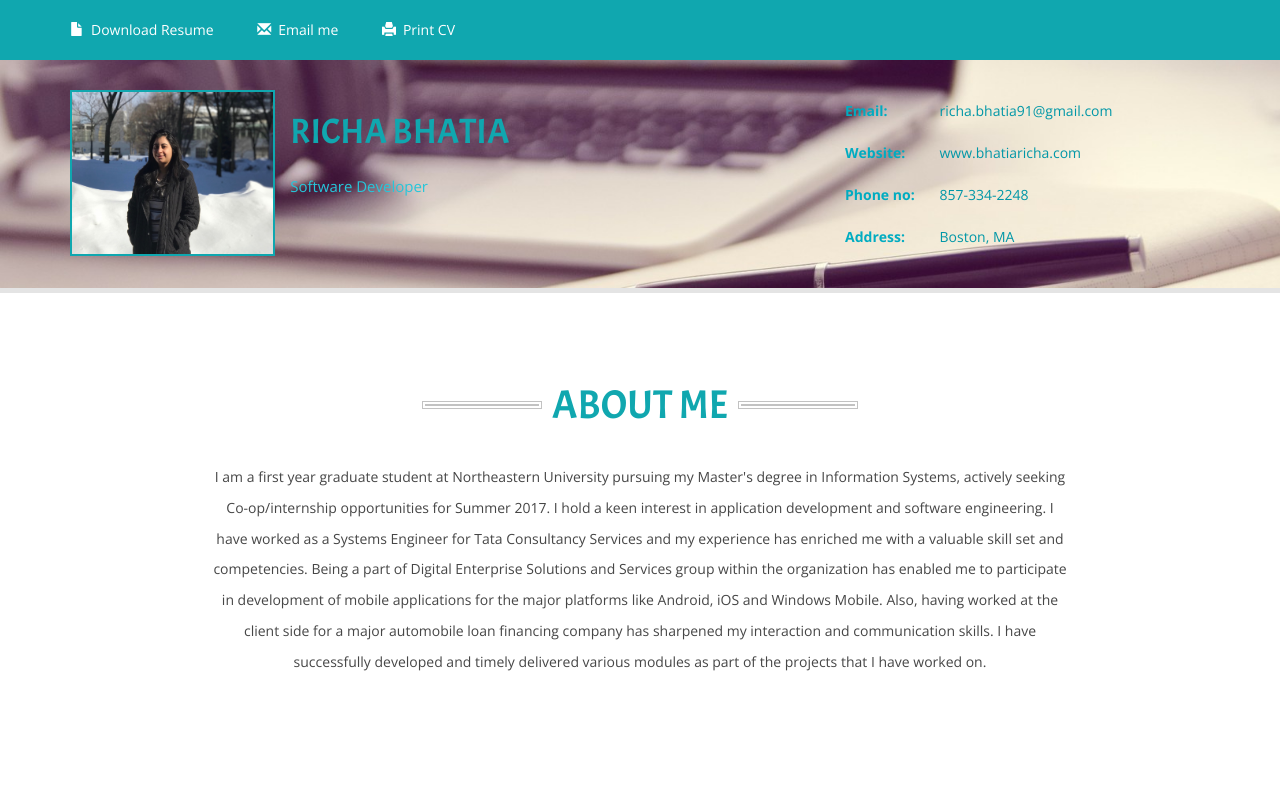
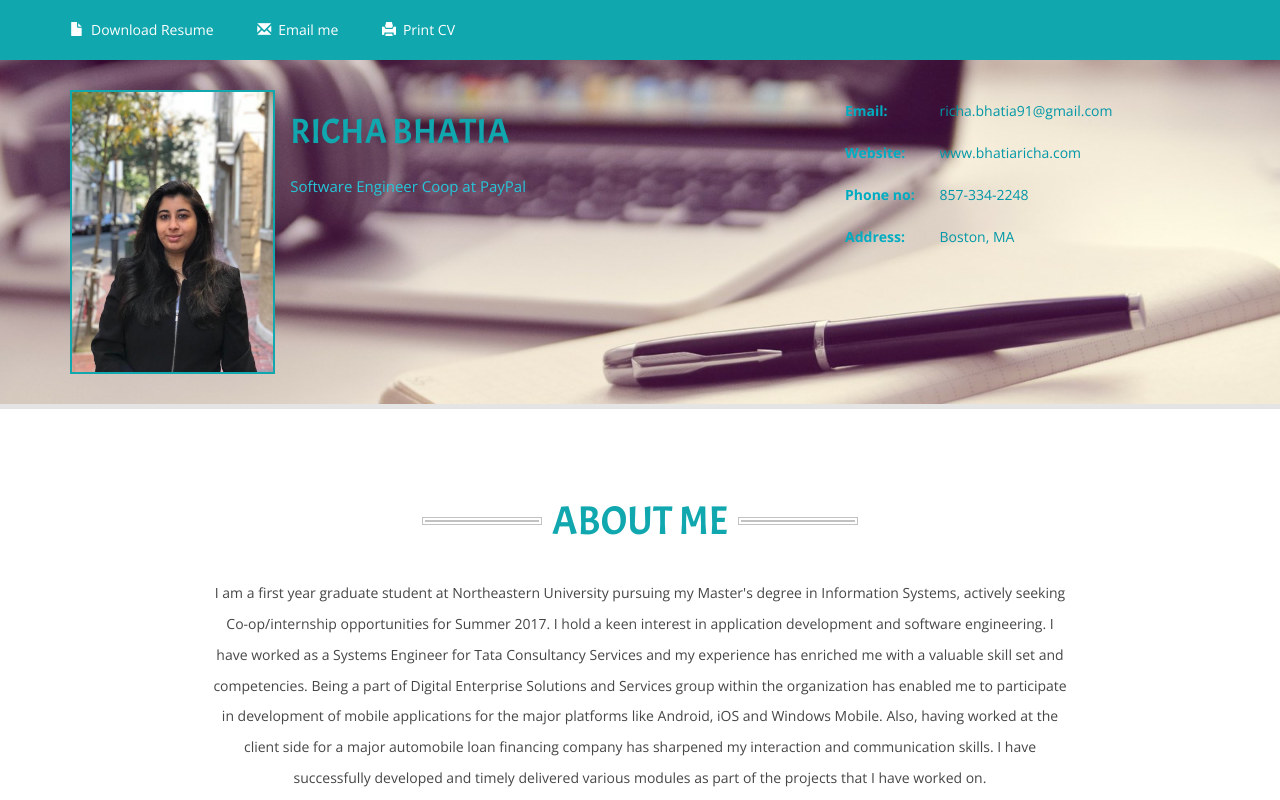
Before and after one commit to Richbh7/OnlineResume, a plain HTML site: page index.html in a window 1280 px wide. Shown: the top 800 px of the page. Drawn offline with nearby package versions, Linux system fonts and the light colour scheme.

Commit message:
updated picture and header

```diff
--- a/index.html
+++ b/index.html
@@ -95,11 +95,11 @@
 	<div class="container">
 		<div class="col-md-8 header-left">
 			<div class="col-sm-5 pro-pic" style="padding: 0px;">
-				<img class="img-responsive" src="images/linkedin_pic2.jpg" alt=" "/>
+				<img class="img-responsive" src="images/new_linkedin.jpg" alt=" "/>
 			</div>
 			<div class="col-sm-5 pro-text">
 				<h1>Richa Bhatia</h1>
-				<p style="color: #26C6DA;">Software Developer</p>
+				<p style="color: #26C6DA;">Software Engineer Coop at PayPal</p>
 			</div>
 			<div class="clearfix"></div>
 		</div>
```
